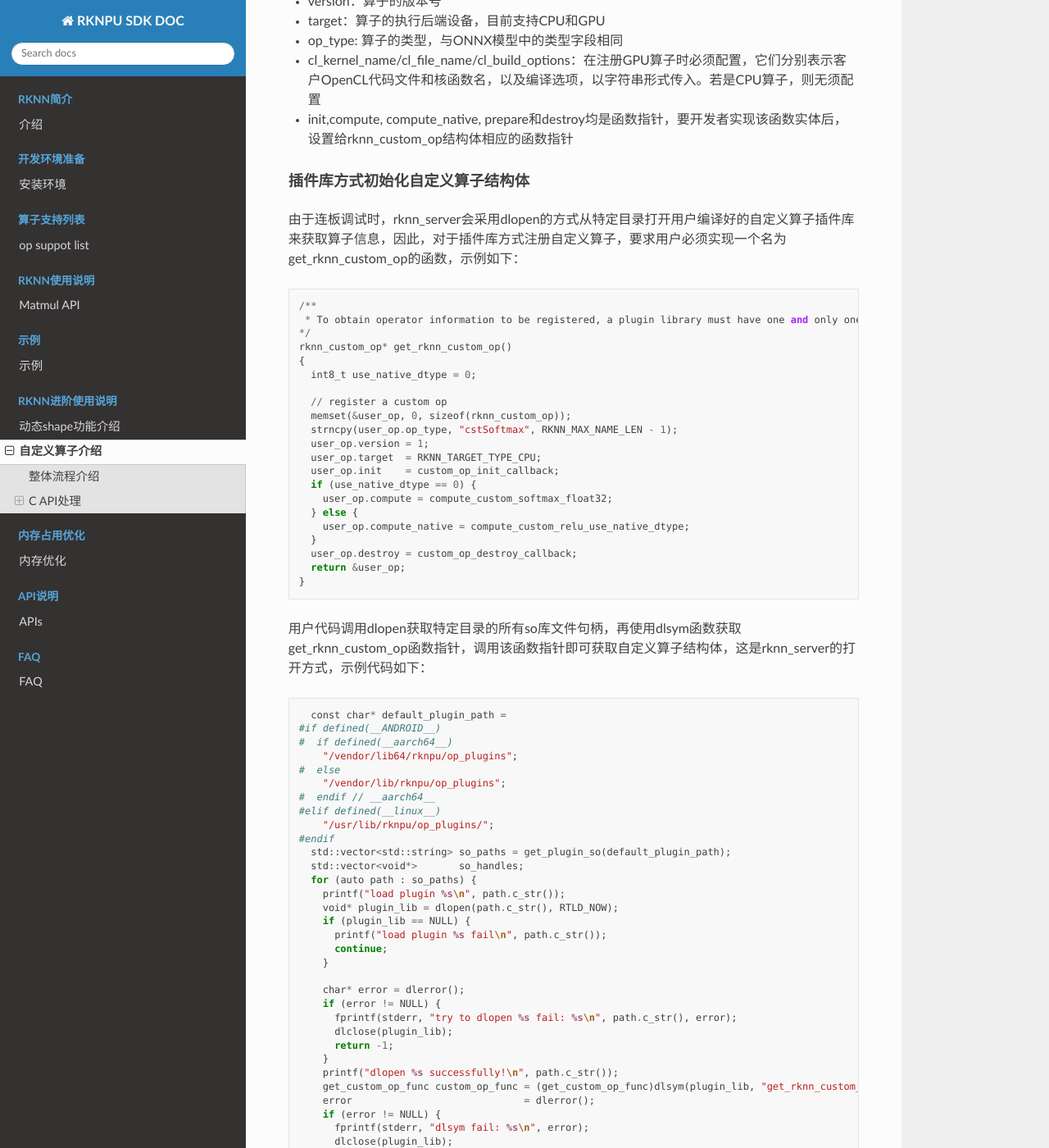
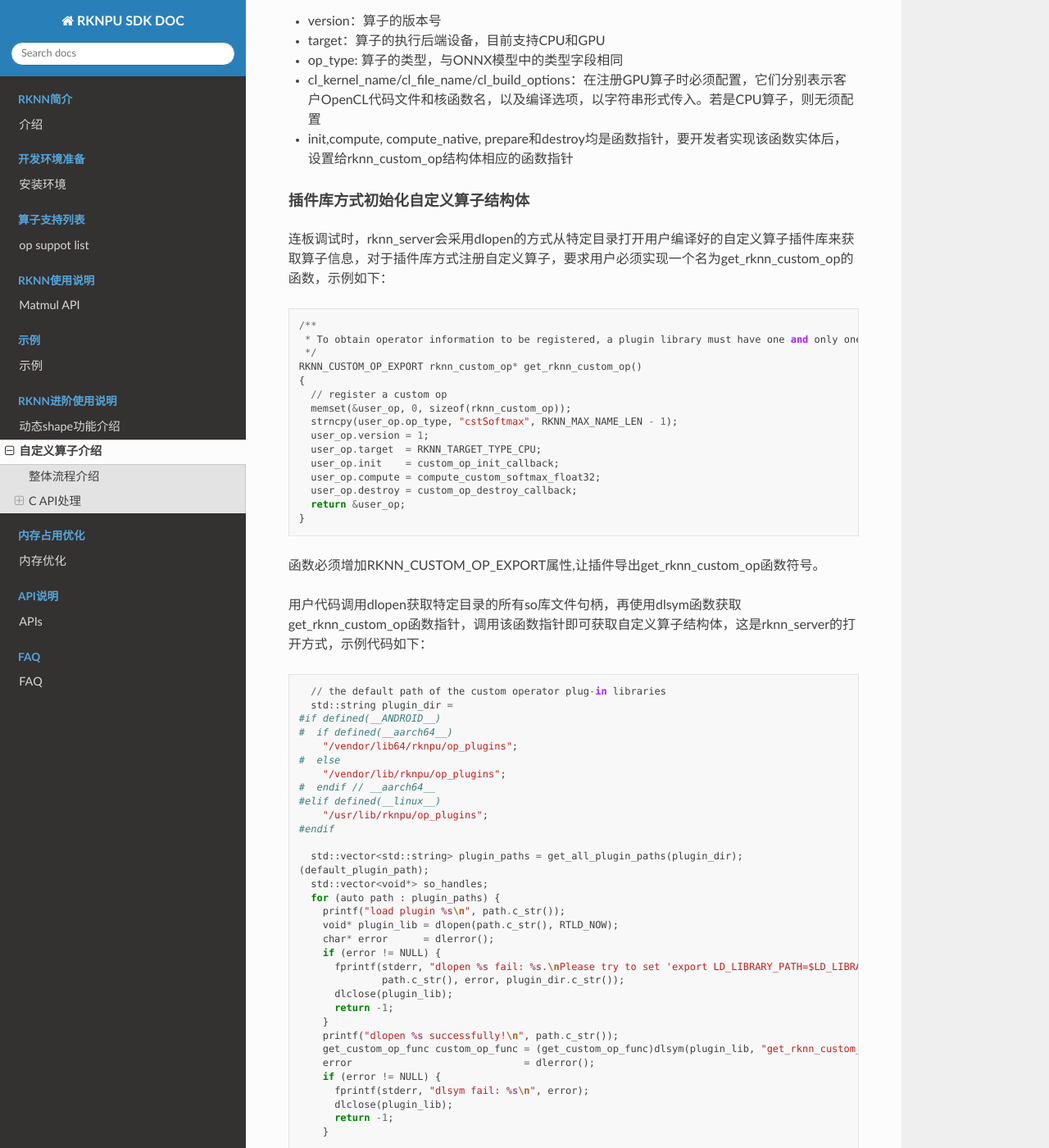
Before and after one commit to chifredhong/rknn_sdk_docs, a Sphinx documentation site: the page built from docs/RKNN_Advanced_Features/custom_op/custom_op.md, in a window 1280 px wide and 1400 px high, scrolled down 2649 px. Shown: the whole window at 82% size. Built offline with Sphinx 7.4.7 and the Read the Docs theme 2.0.0, drawn with Linux system fonts in a browser that asks for light colours; some of the changed text lies outside the part shown.

Commit message:
[docs]: revise custom op

`````diff
--- a/docs/RKNN_Advanced_Features/custom_op/custom_op.md
+++ b/docs/RKNN_Advanced_Features/custom_op/custom_op.md
@@ -29,33 +29,30 @@
 - init,compute, compute_native, prepare和destroy均是函数指针，要开发者实现该函数实体后，设置给rknn_custom_op结构体相应的函数指针
 
 #### 插件库方式初始化自定义算子结构体
-由于连板调试时，rknn_server会采用dlopen的方式从特定目录打开用户编译好的自定义算子插件库来获取算子信息，因此，对于插件库方式注册自定义算子，要求用户必须实现一个名为get_rknn_custom_op的函数，示例如下：
+连板调试时，rknn_server会采用dlopen的方式从特定目录打开用户编译好的自定义算子插件库来获取算子信息，对于插件库方式注册自定义算子，要求用户必须实现一个名为get_rknn_custom_op的函数，示例如下：
 ```
 /**
  * To obtain operator information to be registered, a plugin library must have one and only one of this function.
-*/
-rknn_custom_op* get_rknn_custom_op()
+ */
+RKNN_CUSTOM_OP_EXPORT rknn_custom_op* get_rknn_custom_op()
 {
-  int8_t use_native_dtype = 0;
-
   // register a custom op
   memset(&user_op, 0, sizeof(rknn_custom_op));
   strncpy(user_op.op_type, "cstSoftmax", RKNN_MAX_NAME_LEN - 1);
   user_op.version = 1;
   user_op.target  = RKNN_TARGET_TYPE_CPU;
   user_op.init    = custom_op_init_callback;
-  if (use_native_dtype == 0) {
-    user_op.compute = compute_custom_softmax_float32;
-  } else {
-    user_op.compute_native = compute_custom_relu_use_native_dtype;
-  }
+  user_op.compute = compute_custom_softmax_float32;
   user_op.destroy = custom_op_destroy_callback;
   return &user_op;
 }
 ```
+函数必须增加RKNN_CUSTOM_OP_EXPORT属性,让插件导出get_rknn_custom_op函数符号。
+
 用户代码调用dlopen获取特定目录的所有so库文件句柄，再使用dlsym函数获取get_rknn_custom_op函数指针，调用该函数指针即可获取自定义算子结构体，这是rknn_server的打开方式，示例代码如下：
 ```
-  const char* default_plugin_path =
+  // the default path of the custom operator plug-in libraries
+  std::string plugin_dir =
 #if defined(__ANDROID__)
 #  if defined(__aarch64__)
     "/vendor/lib64/rknpu/op_plugins";
@@ -63,21 +60,19 @@
     "/vendor/lib/rknpu/op_plugins";
 #  endif // __aarch64__
 #elif defined(__linux__)
-    "/usr/lib/rknpu/op_plugins/";
+    "/usr/lib/rknpu/op_plugins";
 #endif
-  std::vector<std::string> so_paths = get_plugin_so(default_plugin_path);
-  std::vector<void*>       so_handles;
-  for (auto path : so_paths) {
+
+  std::vector<std::string> plugin_paths = get_all_plugin_paths(plugin_dir);
+(default_plugin_path);
+  std::vector<void*> so_handles;
+  for (auto path : plugin_paths) {
     printf("load plugin %s\n", path.c_str());
     void* plugin_lib = dlopen(path.c_str(), RTLD_NOW);
-    if (plugin_lib == NULL) {
-      printf("load plugin %s fail\n", path.c_str());
-      continue;
-    }
-
-    char* error = dlerror();
+    char* error      = dlerror();
     if (error != NULL) {
-      fprintf(stderr, "try to dlopen %s fail: %s\n", path.c_str(), error);
+      fprintf(stderr, "dlopen %s fail: %s.\nPlease try to set 'export LD_LIBRARY_PATH=$LD_LIBRARY_PATH:%s'\n",
+              path.c_str(), error, plugin_dir.c_str());
       dlclose(plugin_lib);
       return -1;
     }
@@ -91,13 +86,18 @@
     }
 
     rknn_custom_op* user_op = custom_op_func();
-
+    ret                     = rknn_register_custom_ops(ctx, user_op, 1);
+    if (ret < 0) {
+      printf("rknn_register_custom_ops fail! ret = %d\n", ret);
+      return -1;
+    }
     so_handles.push_back(plugin_lib);
   }
 ```
 
-除此之外，插件库需要满足以下要求：
-- 包含自定义算子rknn_custom_op回调函数的实现
+插件库有如下注意事项：
+- 一个自定义算子插件库只能注册一个自定义算子，如果需要注册多个自定义算子，需要创建多个插件库。
+- 插件库的名称必须以"librkcst_"开头，以.so结尾。
 - 如果是C++代码实现的插件库，C接口中为了正确打开函数符号，要在函数定义前后加入如下宏：
 ```
 #ifdef __cplusplus
@@ -110,7 +110,7 @@
 } // extern "C"
 #endif
 ````
-
+- 运行时如果dlopen插件库失败, 需要检查是否设置了LD_LIBRARY_PATH环境变量, 并且检查插件库所在目录是否在环境变量指定的路径。
 
 
 ### 2. 增加自定义算子回调函数实现
@@ -404,7 +404,7 @@
 
 ### 5. 连板精度分析
 若用户需要对包含自定义算子的模型做连板精度分析，具体步骤如下：
-1. 实现一个get_rknn_custom_op函数和必须的回调函数，并编译成对应系统的库，编译的插件库名称可以任意，但必须以.so为后缀，例如，库名是librelu_rk.so
+1. 实现一个get_rknn_custom_op函数和必须的回调函数，并编译成对应系统的库，编译的插件库名称必须以"librkcst_"为前缀，例如，库名是librkcst_relu.so
 2. 插件放到/vendor/lib64/rknpu/op_plugins（Android）或/usr/lib/rknpu/op_plugins（Linux）
-3. rknn_server支持通过环境变量修改plugin库的路径,环境变量是RKNN_OP_PLUGIN_PATH,变量值是plugin库的全路径，例如：export RKNN_OP_PLUGIN_PATH=/data/rknpu/op_plugins。设置完重启rknn_server服务后生效。
+3. rknn_server支持通过环境变量修改plugin库的路径,环境变量是RKNN_CSTOP_PLUGIN_DIR,变量值是plugin库的全路径，例如：export RKNN_CSTOP_PLUGIN_DIR=/data/rknpu/op_plugins。设置完重启rknn_server服务后生效。
 4. PC端使用RKNN-Toolkit2的Python接口执行连板精度分析。
`````
Also changed, not shown: other parts of docs/RKNN_Advanced_Features/custom_op/custom_op.md (+4 -4 lines).
